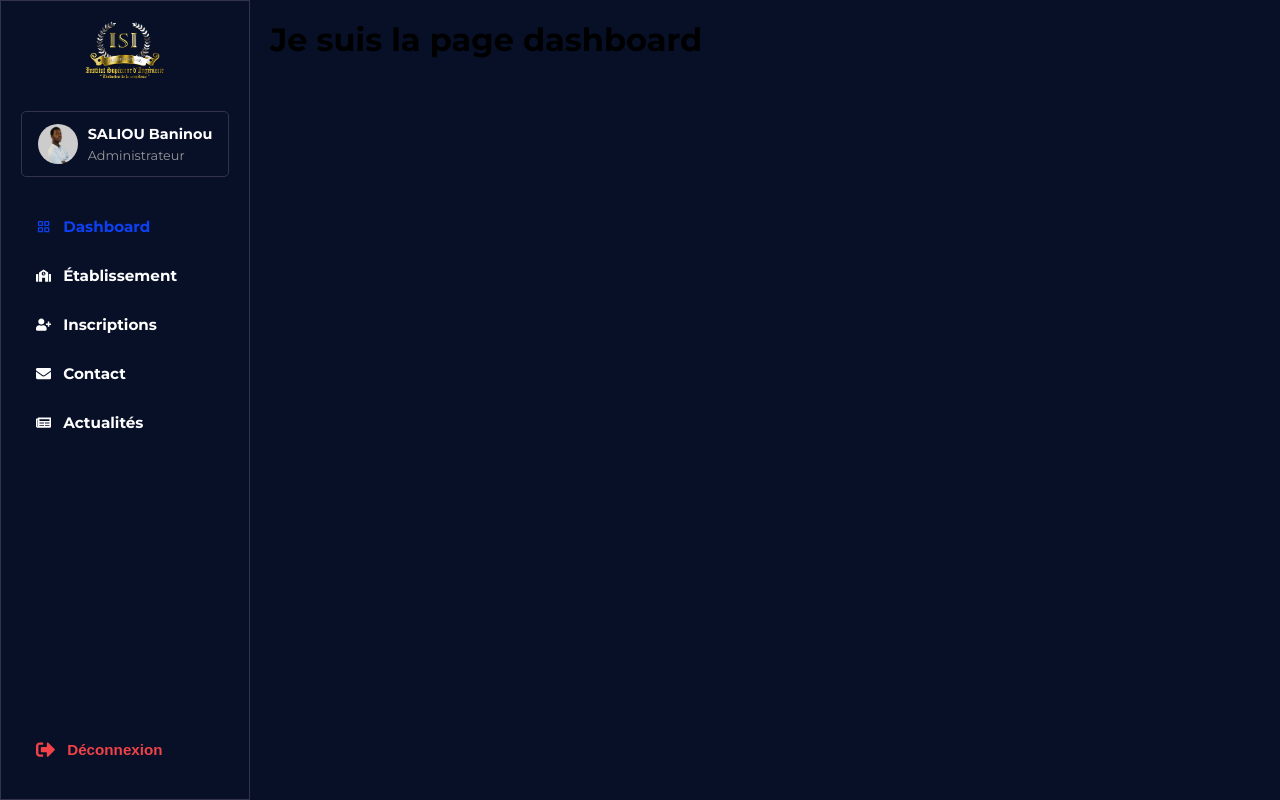
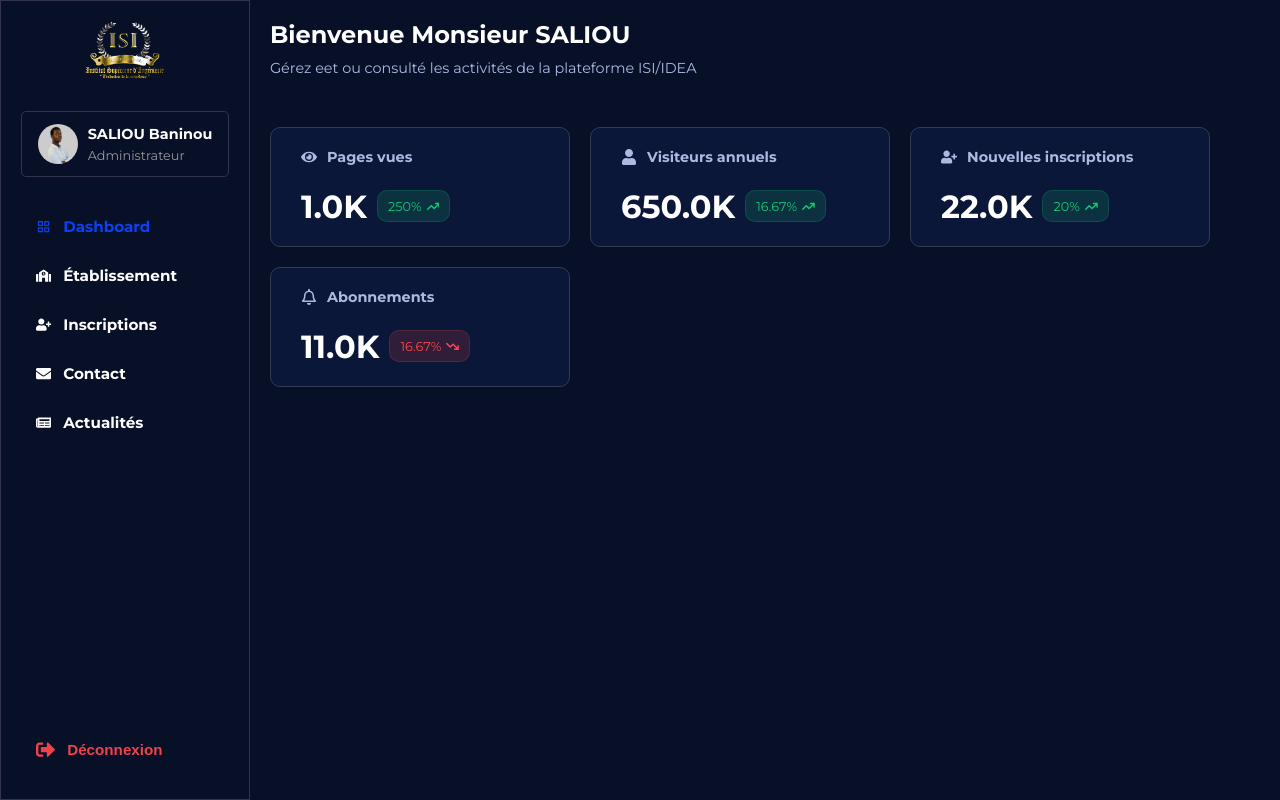
Before and after one commit to SaliouBaninou/isi-web-site, a Next.js app: page /admin/dashboard in a window 1280 px wide. Built offline with nearby package versions, Linux system fonts and the light colour scheme.

Commit message:
Ajout des cardStat de la page dashboard admin

```diff
--- a/app/admin/(pages)/dashboard/page.js
+++ b/app/admin/(pages)/dashboard/page.js
@@ -1,5 +1,52 @@
+import styles from '@/style/admin/dashboard.module.css'
+import StatCard from "@/components/admin/StatCard";
+import {FaEye, FaRegBell, FaUser, FaUserPlus} from "react-icons/fa";
+import {formatNumber} from "@/utilis/Calculs";
 export default  function Dashboard(){
     return (
-        <h1>Je suis la page dashboard</h1>
+        <>
+            <div className={styles.content}>
+                <div className={styles.headerDashboard}>
+                    <div className={styles.leftHeader}>
+                        <h2>Bienvenue Monsieur SALIOU</h2>
+                        <p>Gérez eet ou consulté les activités de la plateforme ISI/IDEA</p>
+                    </div>
+                </div>
+                <div className={styles.cardsStats}>
+                    <StatCard
+                        icon={<FaEye/>}
+                        title={"Pages vues"}
+                        total={formatNumber(1000)}
+                        oldData={200}
+                        newData={700}
+                    />
+
+                    <StatCard
+                        icon={<FaUser />}
+                        title={"Visiteurs annuels"}
+                        total={formatNumber(650000)}
+                        oldData={300000}
+                        newData={350000}
+                    />
+
+                    <StatCard
+                        icon={<FaUserPlus/>}
+                        title={"Nouvelles inscriptions"}
+                        total={formatNumber(22000)}
+                        oldData={10000}
+                        newData={12000}
+                    />
+
+                    <StatCard
+                        icon={<FaRegBell />}
+                        title={"Abonnements"}
+                        total={formatNumber(11000)}
+                        oldData={6000}
+                        newData={5000}
+                    />
+
+                </div>
+            </div>
+        </>
     )
 }
--- /dev/null
+++ b/components/admin/StatCard.js
@@ -0,0 +1,30 @@
+'use client'
+import {calculAndCompareDatas} from "@/utilis/Calculs";
+import {FaArrowTrendDown, FaArrowTrendUp} from "react-icons/fa6";
+import clsx from "clsx";
+import styles from '@/style/admin/components/stat-card.module.css'
+
+function StatCard({title, icon, total, oldData, newData}) {
+    const {taux, hausse} = calculAndCompareDatas(oldData, newData)
+    return (
+        <div className={styles.cardStat}>
+            <div className={styles.header}>
+                {icon}
+                <h4>{title}</h4>
+            </div>
+            <div className={styles.content}>
+                <h2 className={styles.value}>{total}</h2>
+                <span className={clsx(
+                    styles.btnTaux,
+                    hausse ? styles.hausse : styles.baisse
+                )}>
+                    {`${taux}%`}
+                    {hausse ? <FaArrowTrendUp/> : <FaArrowTrendDown/>}
+                </span>
+            </div>
+        </div>
+    );
+}
+
+
+export  default StatCard;
--- /dev/null
+++ b/style/admin/components/stat-card.module.css
@@ -0,0 +1,58 @@
+.cardStat{
+    width: 300px;
+    height: 120px;
+    border: 1px solid #343B4F;
+    background-color: #0B1739;
+    padding: 15px 30px;
+    border-radius: 10px;
+    color: var(--primary);
+    display: flex;
+    flex-direction: column;
+    justify-content: space-around;
+    gap: 10px;
+    cursor: pointer;
+}
+
+.header{
+    color: #AEB9E1;
+    display: flex;
+    align-items: center;
+    gap: 10px;
+}
+
+.header > h4{
+    font-size: .9rem;
+}
+
+.content{
+    display: flex;
+    align-items: center;
+    gap: 10px;
+}
+
+.value{
+    font-size: 2rem;
+}
+
+.btnTaux{
+    background-color: #9747FF;
+    font-size: .8rem;
+    display: flex;
+    align-items: center;
+    padding: 15px 10px;
+    gap: 5px;
+    height: 10px;
+    border-radius: 10px;
+}
+.btnTaux.hausse {
+    background-color: rgba(20, 202, 116, 0.15);
+    color: #14CA74;
+    border: 1px solid rgba(20, 202, 116, 0.18);
+}
+
+/* En baisse */
+.btnTaux.baisse {
+    background-color: rgba(255, 72, 72, 0.15);
+    color: #FF4848;
+    border: 1px solid rgba(255, 72, 72, 0.18);
+}
--- /dev/null
+++ b/style/admin/dashboard.module.css
@@ -0,0 +1,38 @@
+.content {
+    width: 100%;
+    max-width: 1330px;
+    margin: auto;
+}
+
+
+.headerDashboard{
+    display: flex;
+    justify-content: space-between;
+    align-items: center;
+}
+
+.leftHeader{
+    display: flex;
+    flex-direction: column;
+    gap: 10px;
+}
+
+.leftHeader h2{
+    font-size: 1.5rem;
+    color: var(--primary);
+    font-weight: 600;
+}
+
+.leftHeader p{
+    color:#AEB9E1;
+    font-size: .9rem;
+}
+
+.cardsStats{
+    display: flex;
+    align-items: center;
+    flex-wrap: wrap;
+    width: 100%;
+    gap: 20px;
+    margin-top: 50px;
+}
--- a/style/admin/layout.module.css
+++ b/style/admin/layout.module.css
@@ -13,7 +13,7 @@
 }
 
 /* Responsive */
-@media (max-width: 768px) {
+@media (max-width: 890px) {
     .container {
         flex-direction: column;
     }
--- /dev/null
+++ b/utilis/Calculs.js
@@ -0,0 +1,37 @@
+export const calculAndCompareDatas = (oldData, newData) => {
+    if (oldData === 0 && newData === 0) {
+        return { taux: 0, hausse: false };
+    }
+
+    if (oldData === 0) {
+        return { taux: 100, hausse: true };
+    }
+
+    const difference = newData - oldData;
+    const taux = (Math.abs(difference) / oldData) * 100;
+    const hausse = newData >= oldData;
+
+    return {
+        taux: parseFloat(taux.toFixed(2)),
+        hausse
+    };
+};
+
+export function formatNumber(num) {
+    if (num === null || num === undefined) return '0';
+
+    const absNum = Math.abs(num);
+    const sign = num < 0 ? '-' : '';
+
+    if (absNum >= 1_000_000_000_000) {
+        return `${sign}${(absNum / 1_000_000_000_000).toFixed(1)}T`;
+    } else if (absNum >= 1_000_000_000) {
+        return `${sign}${(absNum / 1_000_000_000).toFixed(1)}B`;
+    } else if (absNum >= 1_000_000) {
+        return `${sign}${(absNum / 1_000_000).toFixed(1)}M`;
+    } else if (absNum >= 1_000) {
+        return `${sign}${(absNum / 1_000).toFixed(1)}K`;
+    } else {
+        return `${num}`;
+    }
+}
```
